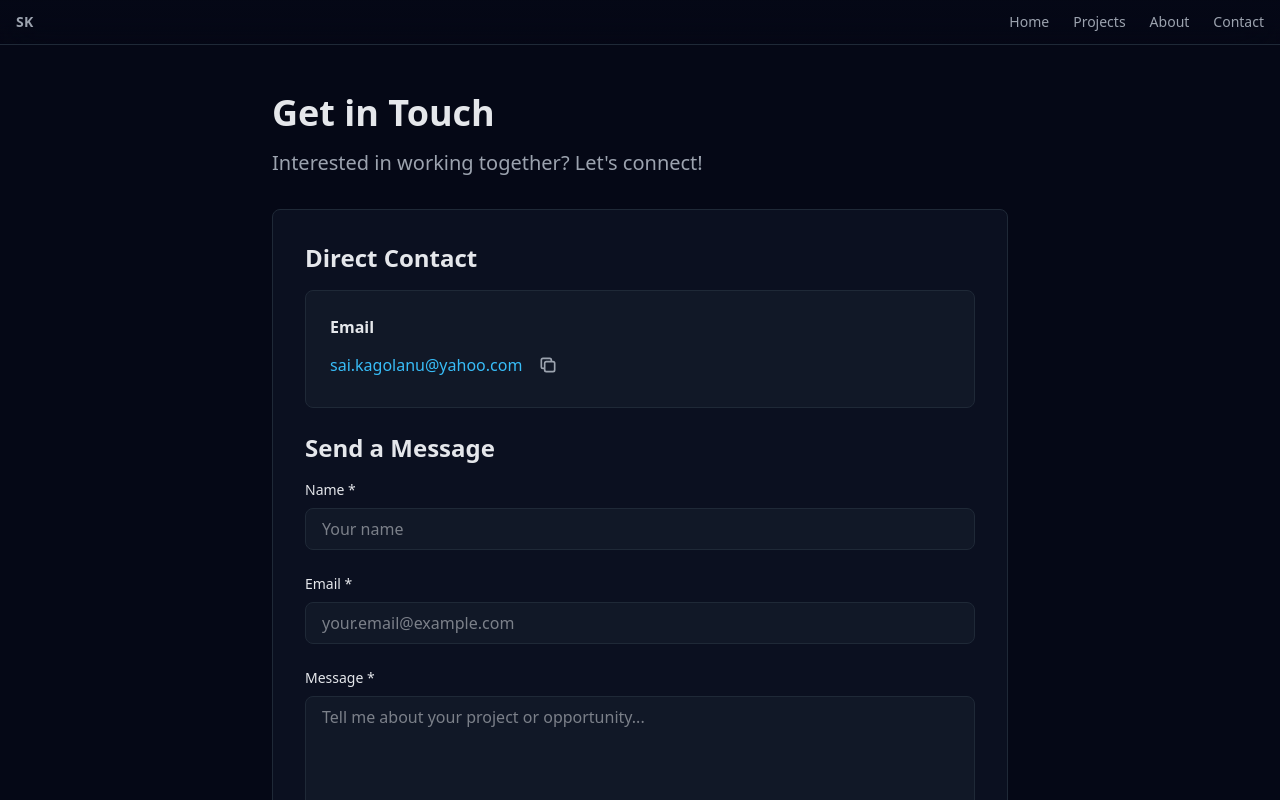
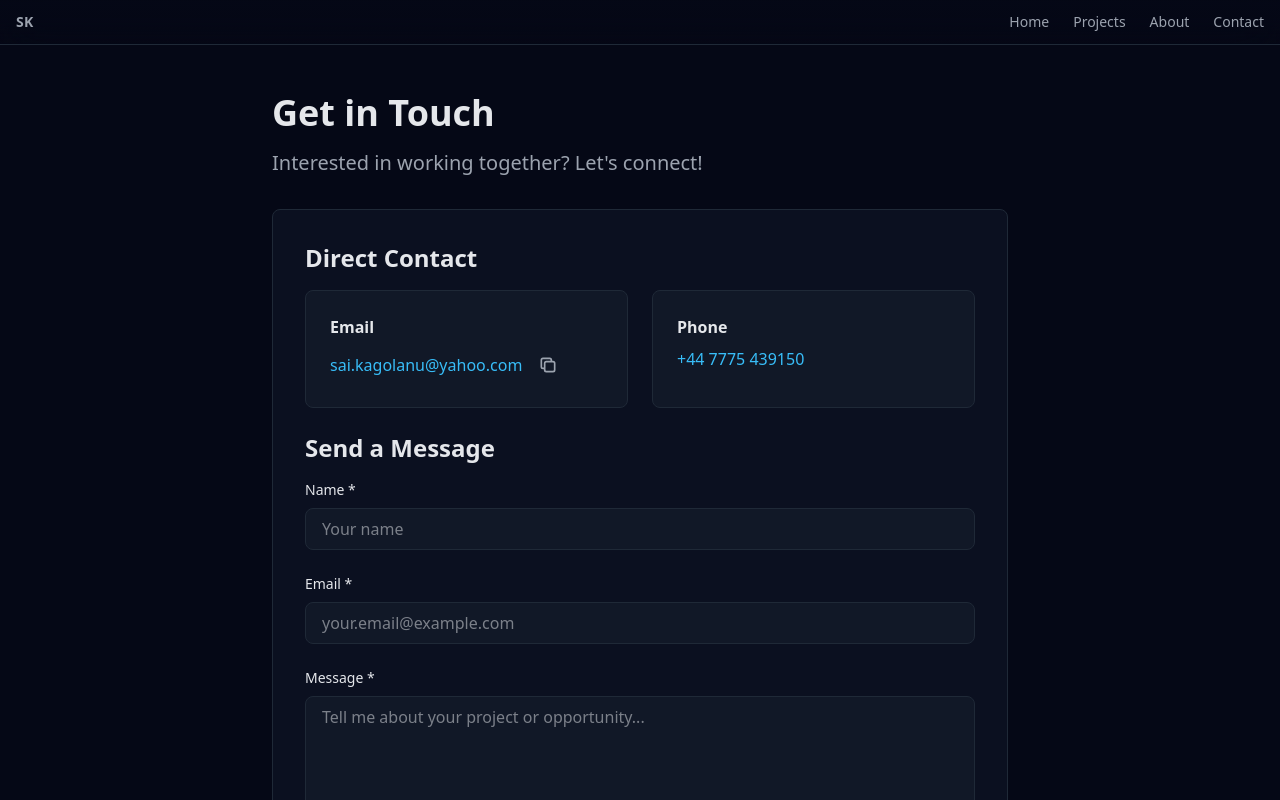
Before and after one commit to SkullKrak7/portfolio-website, a Next.js app: page /contact in a window 1280 px wide. Shown: the top 800 px of the page. Built offline with nearby package versions, Linux system fonts and the light colour scheme.

Commit message:
Add phone number, update project details to match CV verification

```diff
--- a/app/contact/page.tsx
+++ b/app/contact/page.tsx
@@ -75,7 +75,9 @@ export function ContactForm({
 
         <div className="rounded-lg p-8 mb-8" style={{ background: 'var(--bg-elevated)', border: '1px solid var(--border-subtle)' }}>
           <h2 className="text-2xl font-bold mb-4" style={{ color: 'var(--text-primary)' }}>Direct Contact</h2>
-          <div className="p-6 rounded-lg mb-6" style={{ background: 'var(--bg-soft)', border: '1px solid var(--border-subtle)' }}>
+
+          <div className="grid md:grid-cols-2 gap-6 mb-6">
+            <div className="p-6 rounded-lg" style={{ background: 'var(--bg-soft)', border: '1px solid var(--border-subtle)' }}>
               <h3 className="font-bold mb-2" style={{ color: 'var(--text-primary)' }}>Email</h3>
               <div className="flex items-center gap-2">
                 <a href="mailto:sai.kagolanu@yahoo.com" className="hover:underline" style={{ color: 'var(--accent)' }}>
@@ -96,6 +98,14 @@ export function ContactForm({
                     </svg>
                   )}
                 </button>
+              </div>
+            </div>
+
+            <div className="p-6 rounded-lg" style={{ background: 'var(--bg-soft)', border: '1px solid var(--border-subtle)' }}>
+              <h3 className="font-bold mb-2" style={{ color: 'var(--text-primary)' }}>Phone</h3>
+              <a href="tel:+447775439150" className="hover:underline" style={{ color: 'var(--accent)' }}>
+                +44 7775 439150
+              </a>
             </div>
           </div>
 
--- a/lib/projects.ts
+++ b/lib/projects.ts
@@ -46,7 +46,7 @@ export const projects: Project[] = [
   {
     slug: 'rag-demo',
     title: 'RAG Demo',
-    description: 'Production-grade RAG with 96% test coverage',
+    description: 'Production-grade RAG with 96% test coverage (105 tests)',
     longDescription: 'Enterprise RAG system with hybrid retrieval (BM25 + vector search), cross-encoder reranking, streaming LLM responses, conversation memory, and sensor data integration for FSW defect analysis.',
     tags: ['Python', 'LangChain', 'ChromaDB', 'Streamlit'],
     category: 'ML',
@@ -68,8 +68,8 @@ export const projects: Project[] = [
   {
     slug: 'cv-suite',
     title: 'Computer Vision Suite',
-    description: 'Multi-language ML system - 5,200 LOC across 86 files',
-    longDescription: 'Production-ready computer vision classification system with Python ML training, C++ inference engine, and React frontend. Features 93% test coverage, full monitoring stack, and comprehensive CI/CD.',
+    description: 'Multi-language ML system - 88.9% accuracy, 5,200 LOC',
+    longDescription: 'Production-ready computer vision classification system achieving 88.9% accuracy on 14,034-image dataset. Python ML training, C++ inference engine, and React frontend. Features 93% test coverage (51 tests), full monitoring stack, and comprehensive CI/CD.',
     tags: ['Python', 'C++', 'React', 'PyTorch', 'TensorFlow'],
     category: 'Full-Stack',
     github: 'https://github.com/SkullKrak7/Computer-Vision-Classification-Suite',
```
Lines whose indentation alone changed are shown as unchanged.
